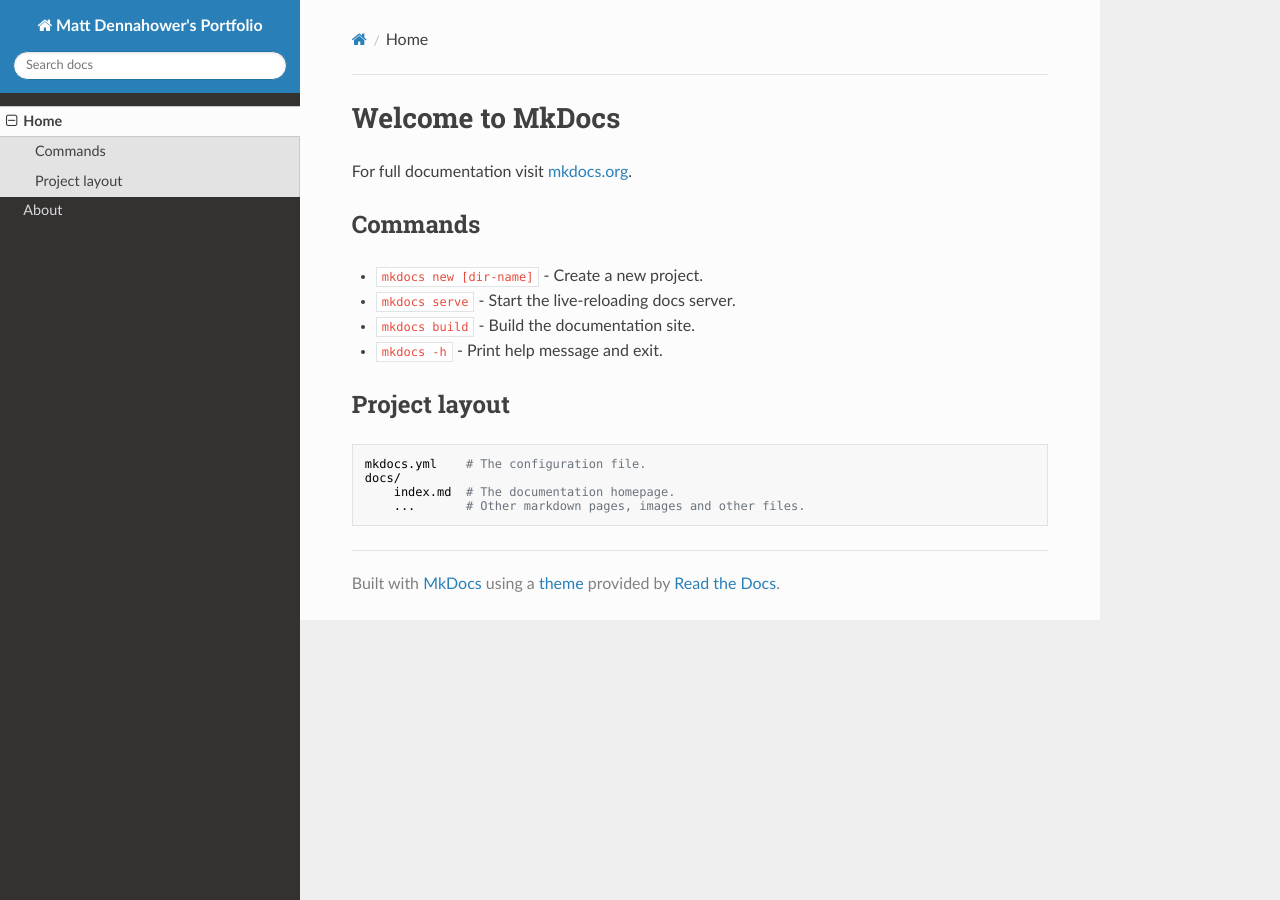
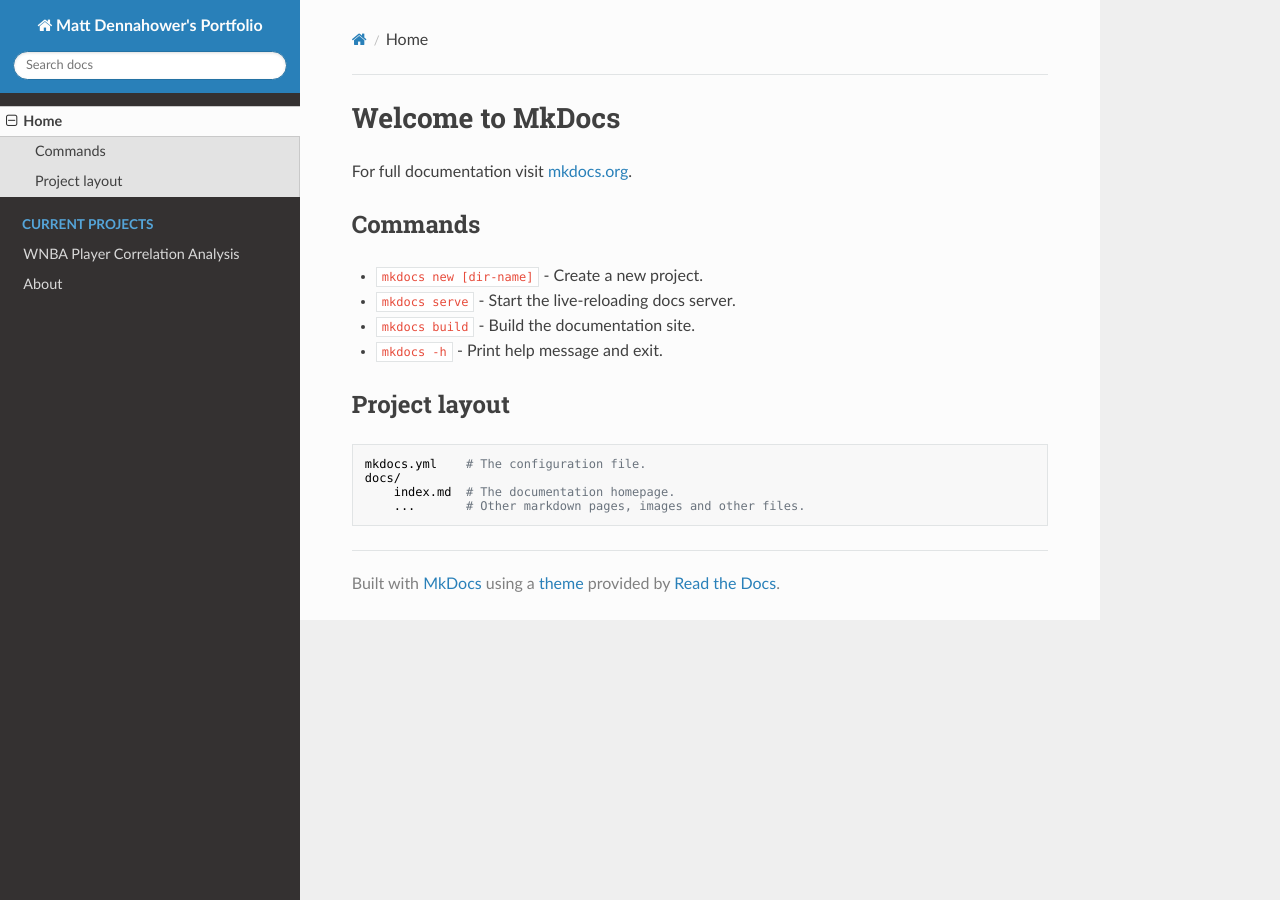
Before and after one commit to MattDennahower/mattdennahower.github.io, an MkDocs documentation site: the page built from docs/index.md, in a window 1280 px wide. Built offline with MkDocs 1.6.1, drawn with Linux system fonts in a browser that asks for light colours; nearby versions of some CDN libraries.

Commit message:
Add WNBA Player Correlation Analysis to navigation in mkdocs.yml

```diff
--- a/mkdocs.yml
+++ b/mkdocs.yml
@@ -1,5 +1,7 @@
 site_name: Matt Dennahower's Portfolio
 nav:
   - Home: index.md
+  - Current projects:
+    - "WNBA Player Correlation Analysis": wnba_player_correlation/index.md
   - About: about.md
 theme: readthedocs
```
